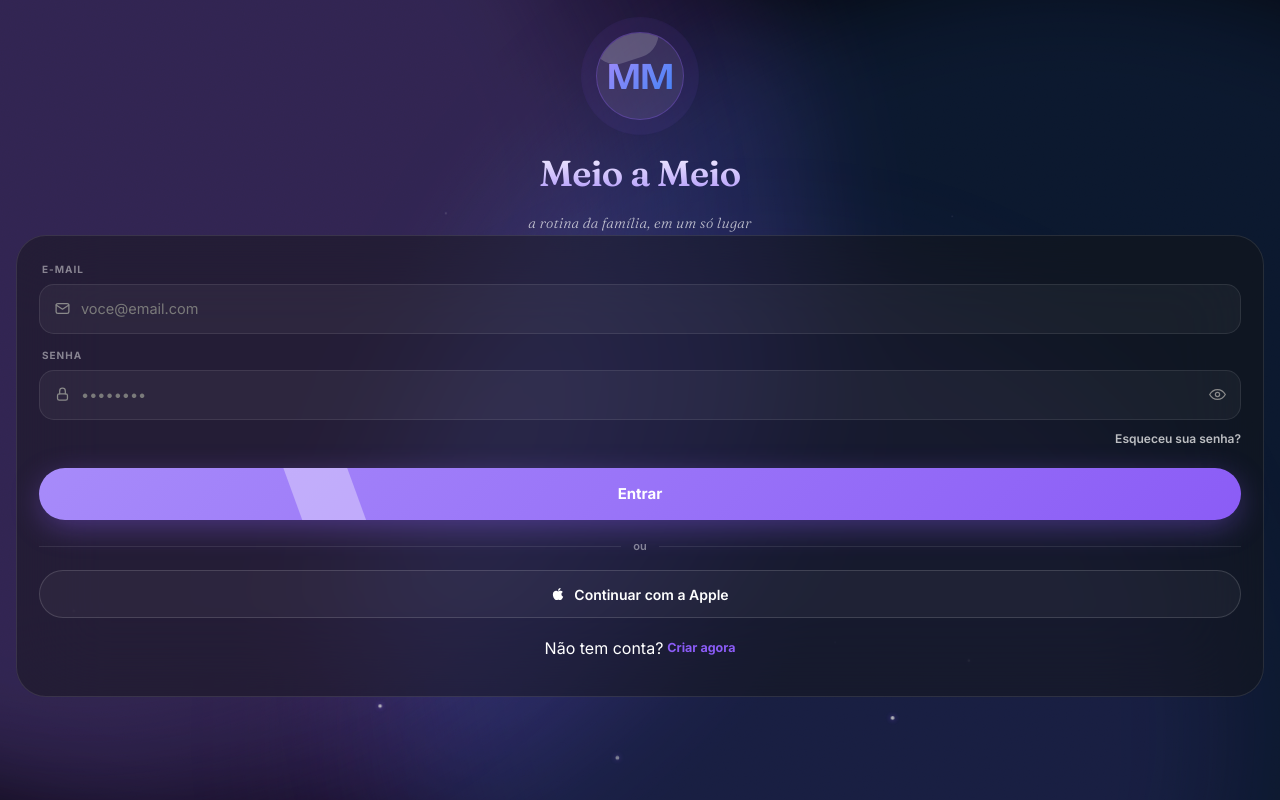
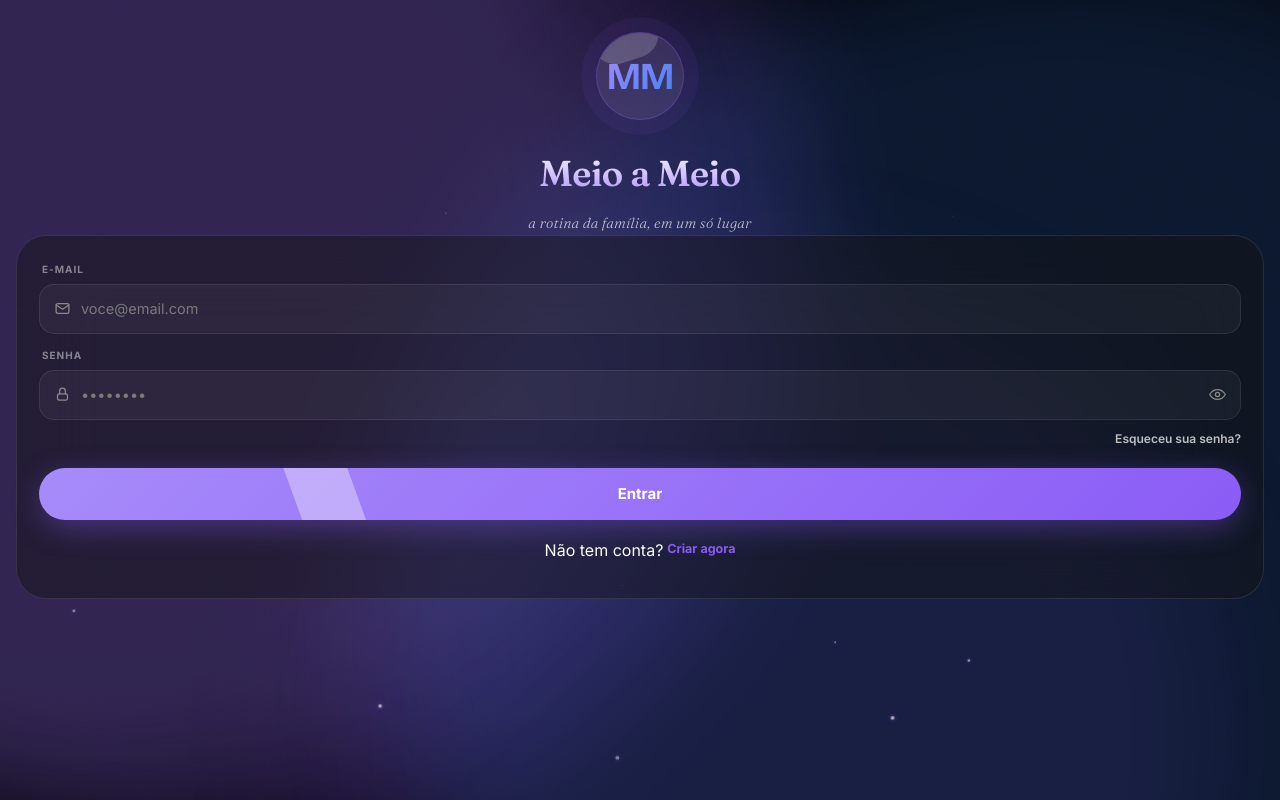
Before and after one commit to Murillooh/Meio-a-Meio, a React (Vite) app in the folder app/: page /login in a window 1280 px wide. Built offline with nearby package versions, Linux system fonts and the light colour scheme; no server answers.

Commit message:
fix: remove Apple sign-in button from Login screen

```diff
--- a/app/src/pages/Login.tsx
+++ b/app/src/pages/Login.tsx
@@ -4,7 +4,7 @@ import { useAuth } from '@/hooks/useAuth';
 import './Login.css';
 
 export default function Login() {
-  const { user, signInWithPassword, signUpWithPassword, signInWithApple } = useAuth();
+  const { user, signInWithPassword, signUpWithPassword } = useAuth();
   const [email, setEmail] = useState('');
   const [password, setPassword] = useState('');
   const [nome, setNome] = useState('');
@@ -230,15 +230,6 @@ export default function Login() {
               </button>
             </form>
 
-            <div className="login-divider"><span className="login-line"></span><span>ou</span><span className="login-line"></span></div>
-
-            <button type="button" onClick={() => signInWithApple?.()} className="login-btn-secondary">
-              <svg width="14" height="14" viewBox="0 0 384 512" fill="currentColor">
-                <path d="M318.7 268.7c-.2-36.7 16.4-64.4 50-84.8-18.8-26.9-47.2-41.7-84.7-44.6-35.5-2.8-74.3 20.7-88.5 20.7-15 0-49.4-19.7-76-19.7C63.3 141.2 4 184.8 4 273.5q0 39.3 14.4 81.2c12.8 36.7 59 126.7 107.2 125.2 25.2-.6 43-17.9 75.8-17.9 31.8 0 48.3 17.9 76.4 17.9 48.6-.7 90.4-82.5 102.6-119.3-65.2-30.7-61.7-90-61.7-91.9zm-56.6-164.2c27.3-32.4 24.8-61.9 24-72.5-24.1 1.4-52 16.4-67.9 34.9-17.5 19.8-27.8 44.3-25.6 71.9 26.1 2 49.9-11.4 69.5-34.3z"/>
-              </svg>
-              Continuar com a Apple
-            </button>
-
             <p className="login-signup-line">
               {mode === 'in' ? 'Não tem conta? ' : 'Já tem conta? '}
               <button type="button" onClick={() => setMode(mode === 'in' ? 'up' : 'in')}>
```
